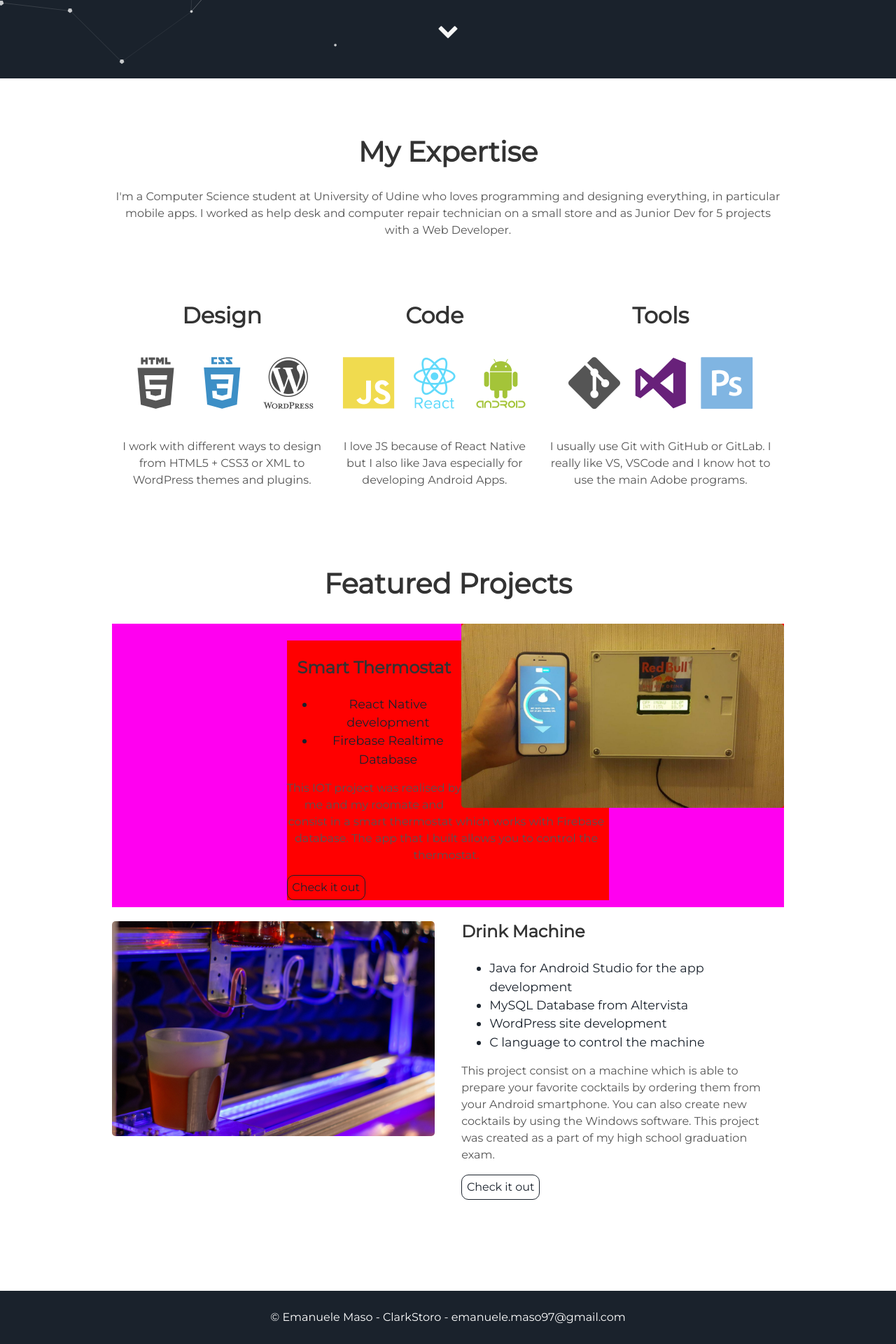
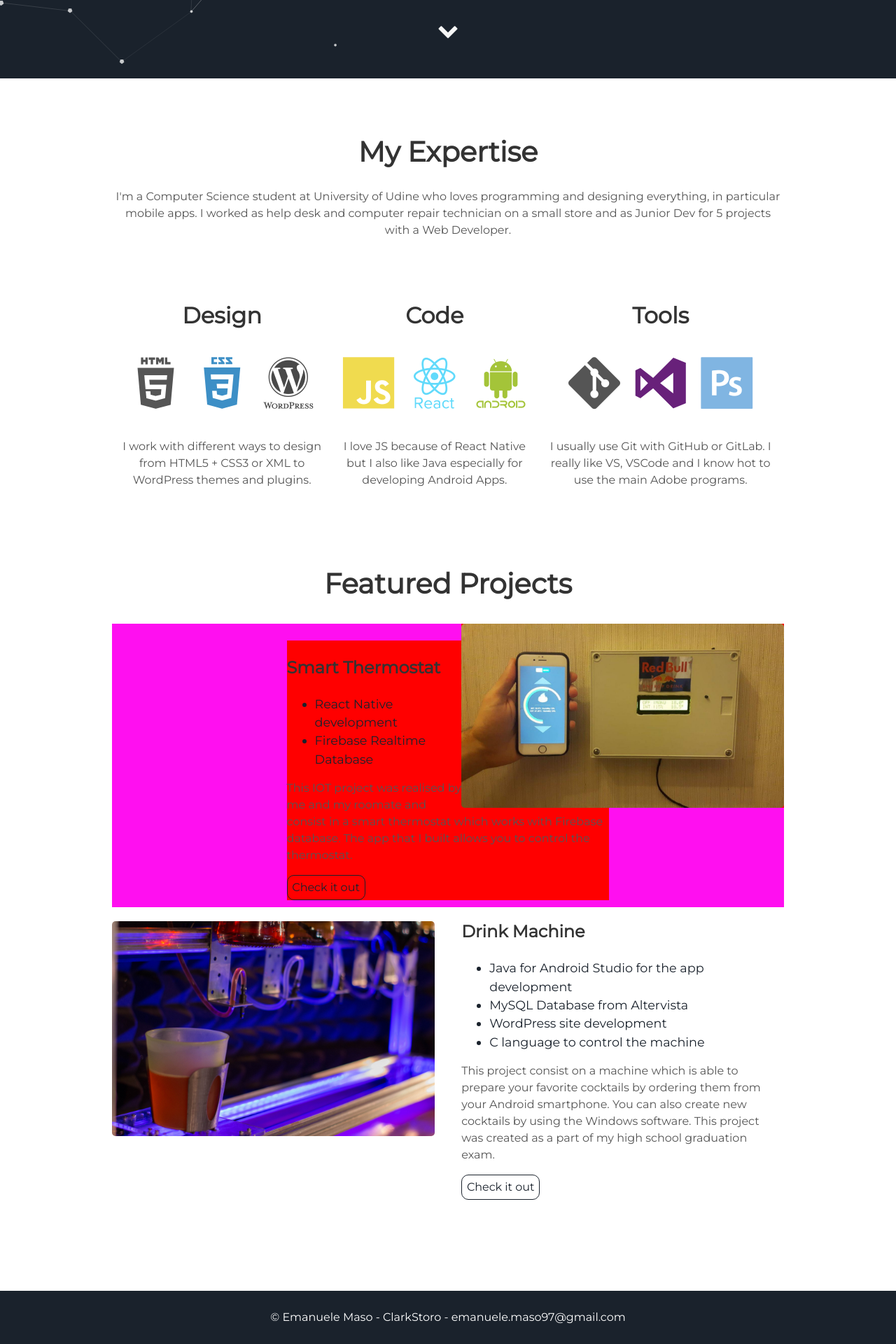
Before and after one commit to ClarkStoro/clarkstoro.github.io, a Jekyll site: the page built from index.html, in a window 1280 px wide. Shown: the part 788-2708 px from the top of the page at 70% size. Built offline with Jekyll 4.4.1, drawn with Linux system fonts in a browser that asks for light colours.

Commit message:
Update projects.html

```diff
--- a/_includes/projects.html
+++ b/_includes/projects.html
@@ -1,11 +1,11 @@
 <div class="user-details">
   <h1> Featured Projects </h1>
 </div>
-<div class="user-projects" style="margin: 0 auto; text-align:center; background-color: #ff00f0">
+<div class="user-projects" style="margin: 0 auto; background-color: #ff0ff0">
   <div class="images-right" style="margin: 0 auto; text-align:center; background-color: #ff0000">
     <img alt="Smart Thermostat" src="{{ "/assets/img/SmartThermostat.jpg" | prepend: site.baseurl }}" />
   </div>
-  <div class="contents" style="margin: 0 auto; text-align:center; background-color: #ff0000">
+  <div class="contents" style="margin: 0 auto; background-color: #ff0000">
     <h3> Smart Thermostat </h3>
     <ul>
       <li> React Native development</li>
```
